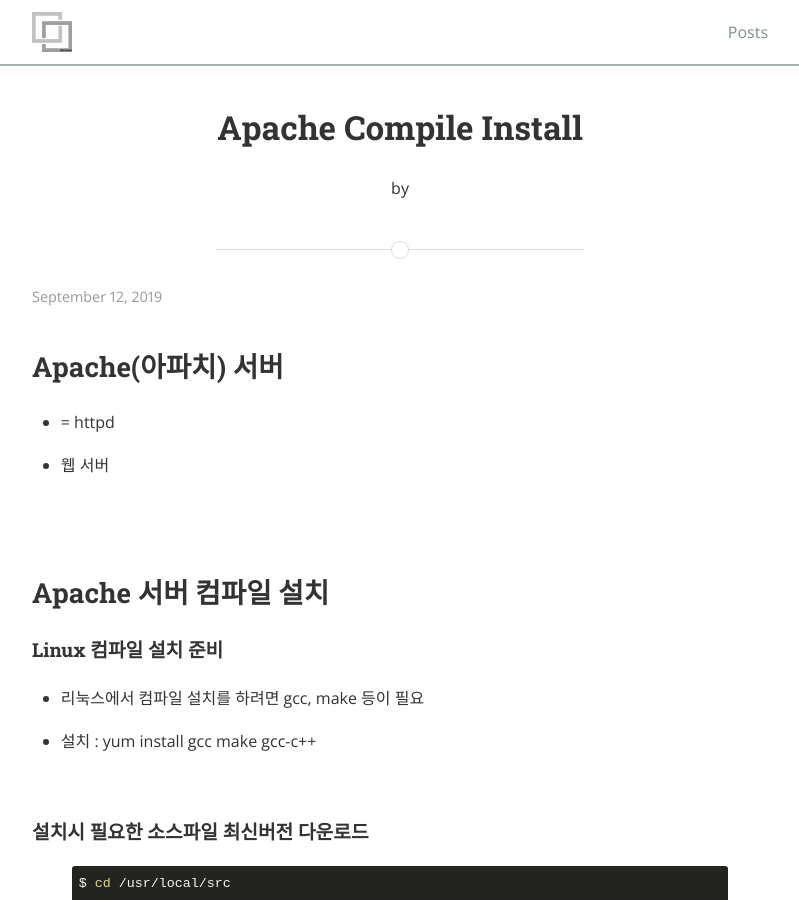
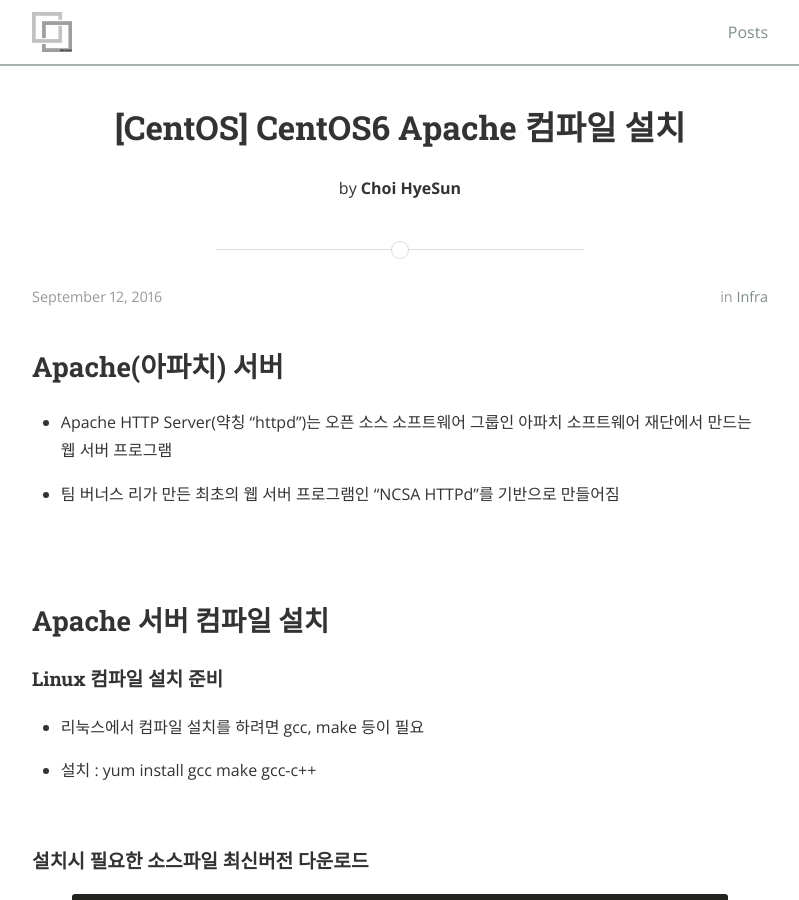
Before and after one commit to gptjs409/gptjs409.github.io, a Jekyll site: the page built from _posts/infra/2016-09-12-apache-compile-install.md, in a window 1280 px wide and 900 px high. Shown: the whole window, without its empty margins (240-1039 px from the left). Built offline with Jekyll 4.4.1, drawn with Linux system fonts in a browser that asks for light colours; nearby versions of some CDN libraries; our own code applies the rules of GitHub Pages for plain Markdown files; some of the changed text lies outside the part shown.

Commit message:
Update 2016-09-12-apache-compile-install.md

```diff
--- a/_posts/infra/2019-09-12-apache-compile-install.md
+++ b/_posts/infra/2016-09-12-apache-compile-install.md
@@ -1,10 +1,26 @@
+---
+layout: post
+title:  "[CentOS] CentOS6 Apache 컴파일 설치"
+date:   2016-09-12 21:53:23
+author: Choi HyeSun
+categories: infra
+tags:
+  - CentOS
+  - CentOS6
+  - Apache
+  - Apache 설치
+  - 아파치
+  - Httpd
+  - 아파치 컴파일 설치
+  - Apache compile install
+---
 
 
 ## Apache(아파치) 서버
 
-- = httpd
+- Apache HTTP Server(약칭 "httpd")는 오픈 소스 소프트웨어 그룹인 아파치 소프트웨어 재단에서 만드는 웹 서버 프로그램
 
-- 웹 서버
+- 팀 버너스 리가 만든 최초의 웹 서버 프로그램인 "NCSA HTTPd"를 기반으로 만들어짐
 
 <br>
 <br>
@@ -149,7 +165,7 @@ $ service http start
 <br>
 <br>
 
-#### Apache 서버 설치시 경로 및 파일들 (참고)
+## Apache 서버 설치시 경로 및 파일들 (참고)
 
 {% highlight bash %}
 $ cd /usr/local/httpd/modules
```
